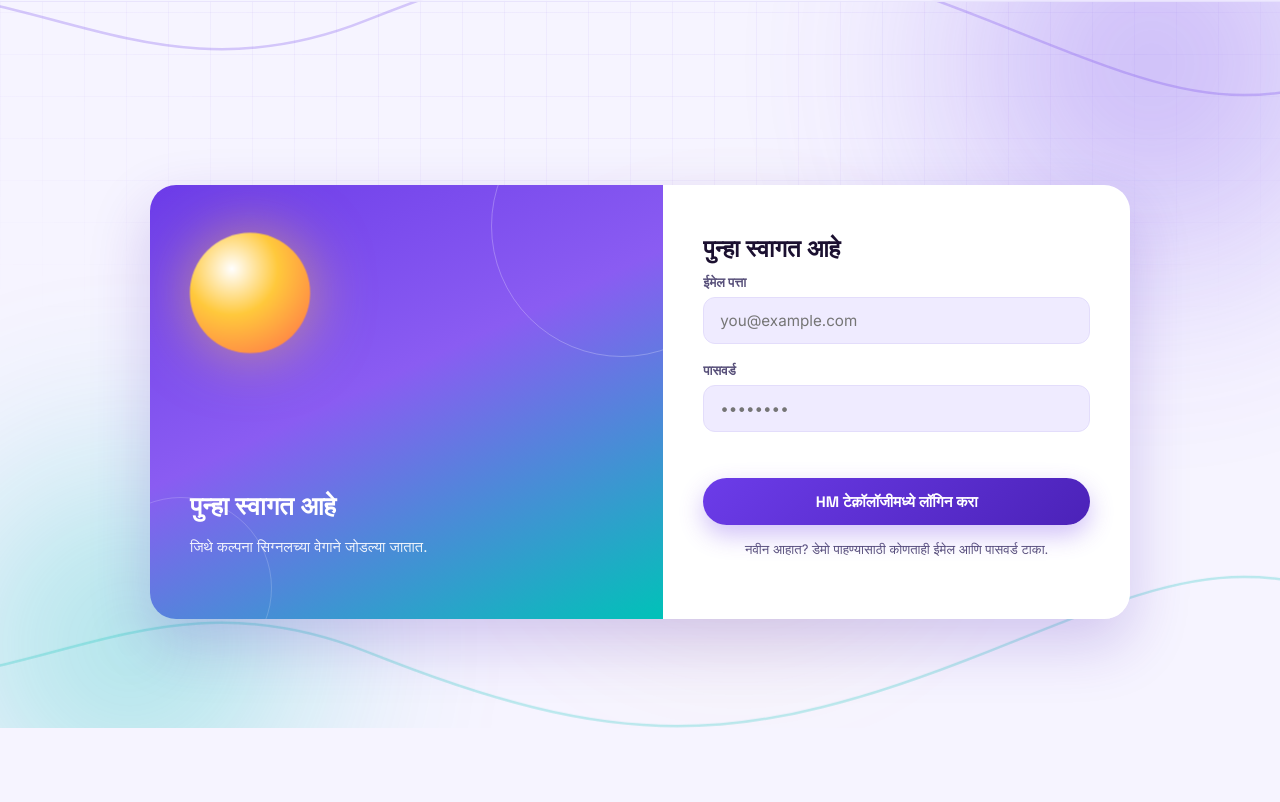
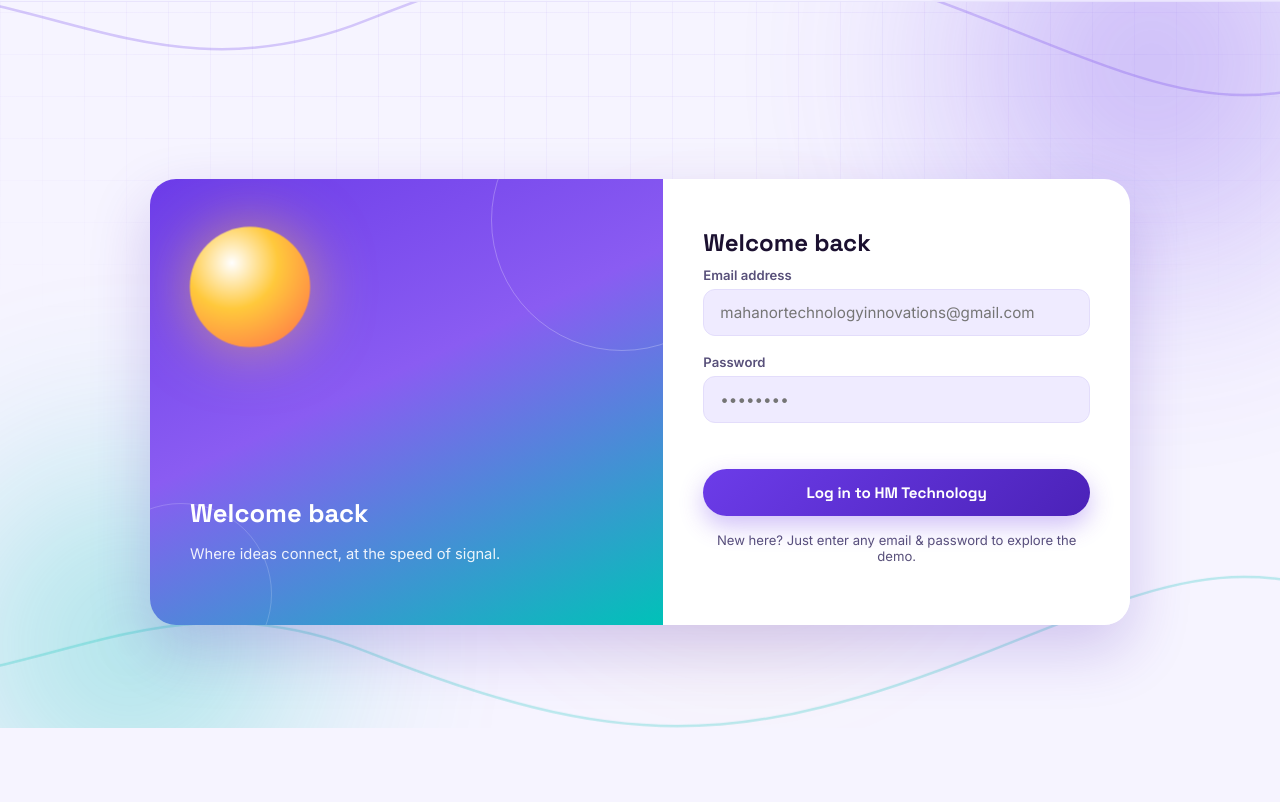
Before and after one commit to harshadmahanor7-svg/HM-technology-Of-Indian-, a plain HTML site: page login-1.html in a window 1280 px wide. Shown: the part 72-874 px from the top of the page. Drawn offline with Linux system fonts and the light colour scheme.

Commit message:
Change brand name and email in login-1.html
Updated branding and contact information in the login page.

```diff
--- a/login-1.html
+++ b/login-1.html
@@ -448,7 +448,7 @@ footer{
 </div>
 
 <div class="topbar">
-  <div class="brand"><span class="dot"></span><div>HM Technology<small data-i18n="brand_tag">AI-POWERED TECHNOLOGY</small></div></div>
+  <div class="brand"><span class="dot"></span><div>Mahanor Technology Innovations<small data-i18n="brand_tag">AI-POWERED TECHNOLOGY</small></div></div>
   <div class="lang-switch">
     <button data-lang="mr">मराठी</button>
     <button data-lang="hi">हिंदी</button>
@@ -470,7 +470,7 @@ footer{
       <form id="loginForm">
         <div class="field">
           <label data-i18n="login_email" for="email">Email address</label>
-          <input type="email" id="email" placeholder="you@example.com" required>
+          <input type="email" id="email" placeholder="mahanortechnologyinnovations@gmail.com" required>
         </div>
         <div class="field">
           <label data-i18n="login_password" for="password">Password</label>
@@ -486,12 +486,12 @@ footer{
 
 <script>
 /* ===========================================================
-   HM TECHNOLOGY — shared script
+   Mahanor Technology Innovations — shared script
    Handles: language switching, login, processing redirect,
    site search, AI chatbot (rule-based, offline)
 =========================================================== */
 
-const HM_I18N = {
+const MTI_I18N = {
   en: {
     brand_tag: "AI-POWERED TECHNOLOGY",
     login_title: "Welcome back",
@@ -647,14 +647,14 @@ const HM_I18N = {
   }
 };
 
-function hmGetLang(){ return localStorage.getItem('hm_lang') || 'mr'; }
-function hmSetLang(lang){
-  localStorage.setItem('hm_lang', lang);
+function mtiGetLang(){ return localStorage.getItem('hm_lang') || 'mr'; }
+function mtiSetLang(lang){
+  localStorage.setItem('mti_lang', lang);
   hmApplyLang();
 }
-function hmApplyLang(){
-  const lang = hmGetLang();
-  const dict = HM_I18N[lang] || HM_I18N.mr;
+function mtiApplyLang(){
+  const lang = mtiGetLang();
+  const dict = MTI_I18N[lang] || HM_I18N.mr;
   document.querySelectorAll('[data-i18n]').forEach(el=>{
     const key = el.getAttribute('data-i18n');
     if(dict[key] !== undefined) el.textContent = dict[key];
@@ -668,15 +668,15 @@ function hmApplyLang(){
   });
   document.documentElement.lang = lang;
 }
-function hmInitLangSwitch(){
+function mtiInitLangSwitch(){
   document.querySelectorAll('.lang-switch button').forEach(btn=>{
     btn.addEventListener('click', ()=> hmSetLang(btn.dataset.lang));
   });
-  hmApplyLang();
+  mtiApplyLang();
 }
 
 /* ---------------- LOGIN PAGE ---------------- */
-function hmInitLogin(){
+function mtiInitLogin(){
   const form = document.getElementById('loginForm');
   if(!form) return;
   const errorEl = document.getElementById('loginError');
@@ -695,7 +695,7 @@ function hmInitLogin(){
 }
 
 /* ---------------- PROCESSING PAGE ---------------- */
-function hmInitProcessing(){
+function mtiInitProcessing(){
   const fill = document.getElementById('progressFill');
   if(!fill) return;
   let pct = 0;
@@ -711,7 +711,7 @@ function hmInitProcessing(){
 }
 
 /* ---------------- SEARCH ---------------- */
-function hmInitSearch(){
+function mtiInitSearch(){
   const input = document.getElementById('siteSearch');
   const btn = document.getElementById('searchBtn');
   if(!input) return;
@@ -734,7 +734,7 @@ function hmInitSearch(){
 }
 
 /* ---------------- AI CHATBOT (rule-based, offline) ---------------- */
-const HM_BOT_RULES = [
+const MTI_BOT_RULES = [
   { test: /(hello|hi|namaste|नमस्ते|नमस्कार|हॅलो)/i, reply: {
       en: "Hello! How can I help you explore HM Technology today?",
       hi: "नमस्ते! आज मैं आपकी कैसे मदद कर सकता हूं?",
@@ -748,9 +748,9 @@ const HM_BOT_RULES = [
       hi: "कीमत आपकी टीम के आकार पर निर्भर करती है — हमारी सेल्स टीम आपको कोटेशन देगी।",
       mr: "किंमत तुमच्या टीमच्या आकारावर अवलंबून असते — आमची सेल्स टीम तुम्हाला कोटेशन देईल." } },
   { test: /(contact|email|संपर्क|ईमेल)/i, reply: {
-      en: "You can reach us at hello@hmtechnology.example — we usually reply within a day.",
-      hi: "आप hello@hmtechnology.example पर संपर्क कर सकते हैं — हम आमतौर पर एक दिन में जवाब देते हैं।",
-      mr: "तुम्ही hello@hmtechnology.example वर संपर्क करू शकता — आम्ही साधारण एका दिवसात उत्तर देतो." } },
+      en: "You can reach us at mahanortechnologyinnovations@gmail.com — we usually reply within a day.",
+      hi: "आप mahanortechnologyinnovations@gmail.com पर संपर्क कर सकते हैं — हम आमतौर पर एक दिन में जवाब देते हैं।",
+      mr: "तुम्ही mahanortechnologyinnovations@gmail.com वर संपर्क करू शकता — आम्ही साधारण एका दिवसात उत्तर देतो." } },
   { test: /(thank|धन्यवाद|thanks)/i, reply: {
       en: "You're welcome! Happy to help anytime.",
       hi: "आपका स्वागत है! कभी भी पूछें।",
```
